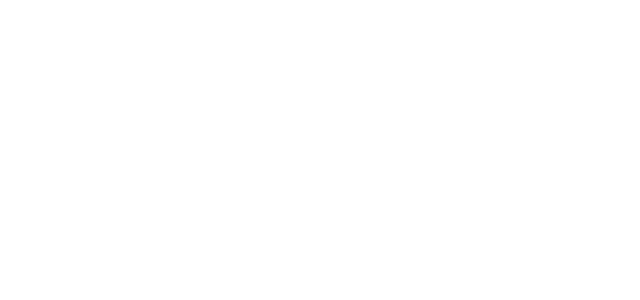
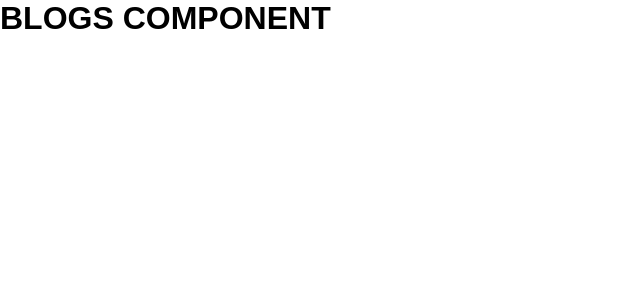
Before and after one commit to marcusviniciusmo/My_Portfolio__, a React (Vite) app in the folder frontend/: page /blogs in a window 1280 px wide. Before the commit this address had no page. Shown: the top 300 px of the page, without its empty margins (0-640 px from the left). Built offline with nearby package versions, Linux system fonts and the light colour scheme.

Commit message:
Blogs component created

```diff
--- /dev/null
+++ b/frontend/src/components/Blogs/index.tsx
@@ -0,0 +1,7 @@
+export function Blogs() {
+  return (
+    <>
+      <h1>BLOGS COMPONENT</h1>
+    </>
+  );
+}
--- a/frontend/src/routes/Router.tsx
+++ b/frontend/src/routes/Router.tsx
@@ -5,6 +5,7 @@ import { Resume } from '../components/Resume';
 import { Projects } from '../components/Projects';
 import { Certificates } from '../components/Certificates';
 import { Testimonials } from '../components/Testimonials';
+import { Blogs } from '../components/Blogs';
 
 export function Router() {
   return (
@@ -15,6 +16,7 @@ export function Router() {
       <Route path="/projects" element={<Projects />} />
       <Route path="/certificates" element={<Certificates />} />
       <Route path="/testimonials" element={<Testimonials />} />
+      <Route path="/blogs" element={<Blogs />} />
     </Routes>
   );
 }
```
